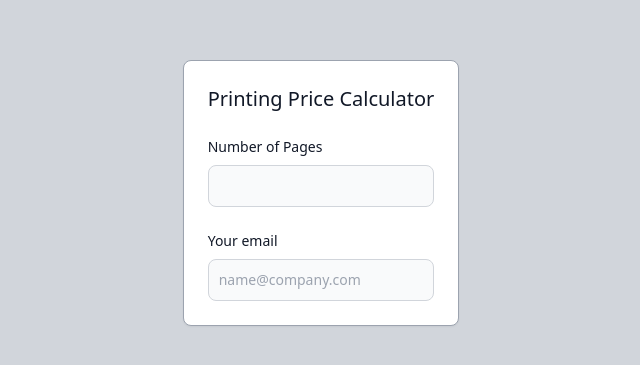
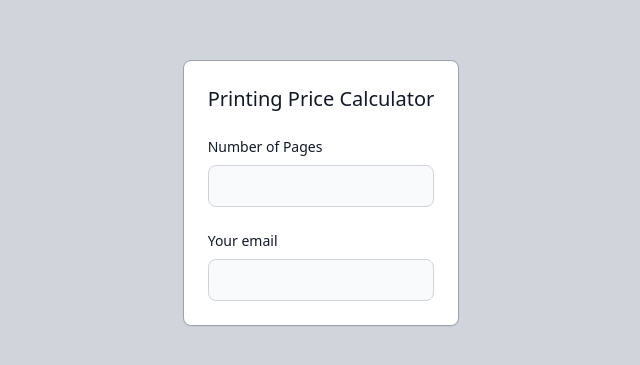
Before and after one commit to thegreyhatt/printing-price, a website: page index.html in a window 1280 px wide. Shown: the part 207-572 px from the top of the page, without its empty margins (319-959 px from the left). Drawn offline with Linux system fonts and the light colour scheme.

Commit message:
removed placeholder

```diff
--- a/index.html
+++ b/index.html
@@ -16,11 +16,11 @@
                 <h5 class="text-xl font-medium text-gray-900">Printing Price Calculator</h5>
                 <div>
                     <label for="email" class="block mb-2 text-sm font-medium text-gray-900">Number of Pages</label>
-                    <input type="email" name="email" id="email" class="bg-gray-50 border border-gray-300 text-gray-900 text-sm rounded-lg focus:ring-blue-500 focus:border-blue-500 block w-full p-2.5" required>
+                    <input type="email" name="email" id="email" class="bg-gray-50 border border-gray-300 text-gray-900 text-sm rounded-lg focus:ring-blue-500 focus:border-blue-500 block w-full p-2.5" placeholder="" required>
                 </div>
                 <div>
                     <label for="email" class="block mb-2 text-sm font-medium text-gray-900">Your email</label>
-                    <input type="email" name="email" id="email" class="bg-gray-50 border border-gray-300 text-gray-900 text-sm rounded-lg focus:ring-blue-500 focus:border-blue-500 block w-full p-2.5" placeholder="name@company.com" required>
+                    <input type="email" name="email" id="email" class="bg-gray-50 border border-gray-300 text-gray-900 text-sm rounded-lg focus:ring-blue-500 focus:border-blue-500 block w-full p-2.5" placeholder="" required>
                 </div>
             </div>
         </div>
```
